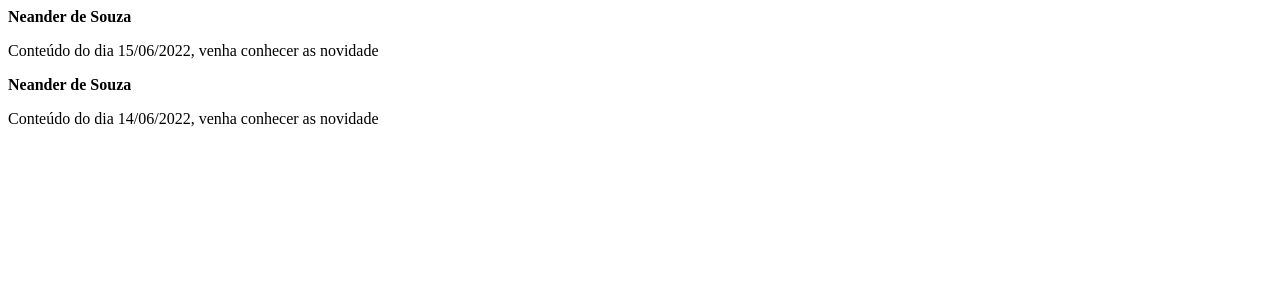
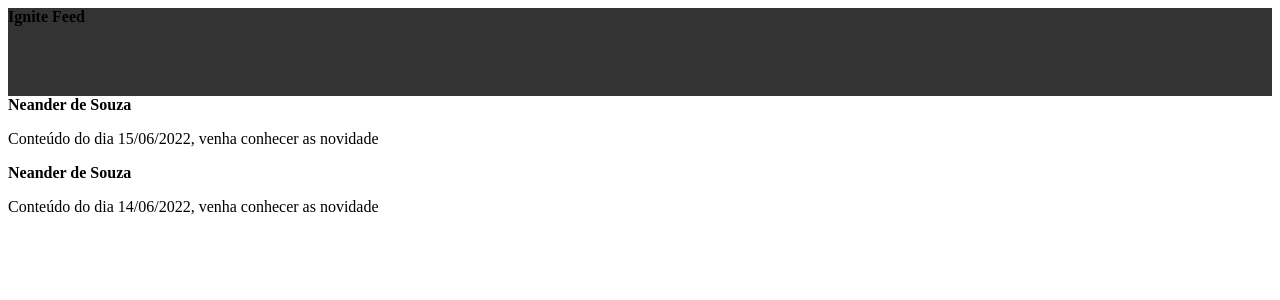
Before and after one commit to neanderdev/ignite-feed-reactjs, a React (Vite) app: page / in a window 1280 px wide. Shown: the top 300 px of the page. Built offline with nearby package versions, Linux system fonts and the light colour scheme.

Commit message:
Selling CSS Modules in ReactJS

```diff
--- a/src/App.jsx
+++ b/src/App.jsx
@@ -1,8 +1,11 @@
-import { Post } from "./Post";
+import { Header } from "./components/Header";
+import { Post } from "./components/Post";
 
 export default function App() {
   return (
     <div>
+      <Header />
+
       <Post
         author="Neander de Souza"
         content="Conteúdo do dia 15/06/2022, venha conhecer as novidade"
--- /dev/null
+++ b/src/components/Header.jsx
@@ -0,0 +1,9 @@
+import styles from "./Header.module.css";
+
+export function Header() {
+    return (
+        <header className={styles.header}>
+            <strong>Ignite Feed</strong>
+        </header>
+    );
+}
--- /dev/null
+++ b/src/components/Header.module.css
@@ -0,0 +1,4 @@
+.header {
+  background: #333;
+  height: 88px;
+}
```
Also changed, not shown: src/components/Post.jsx (renamed from src/Post.jsx).
